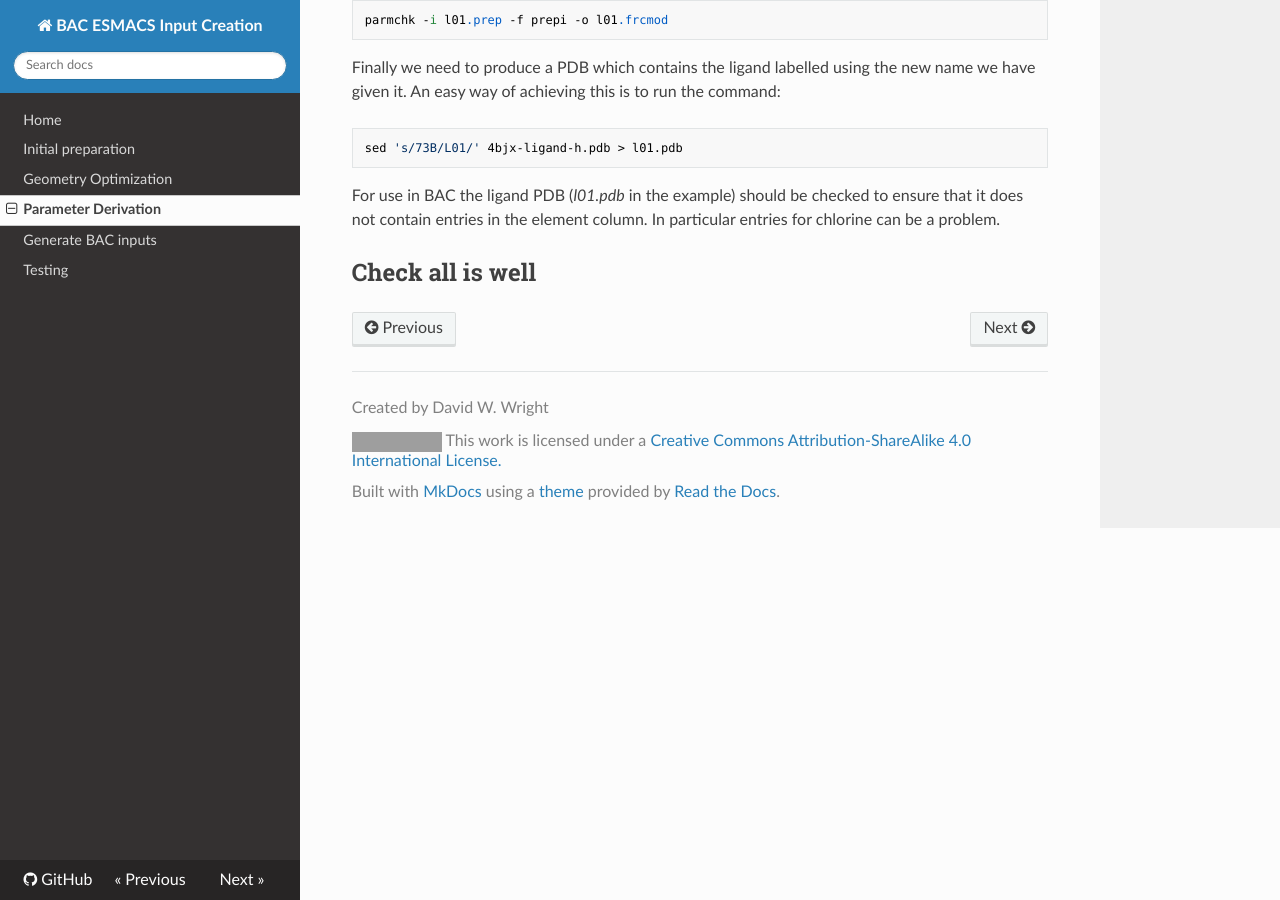
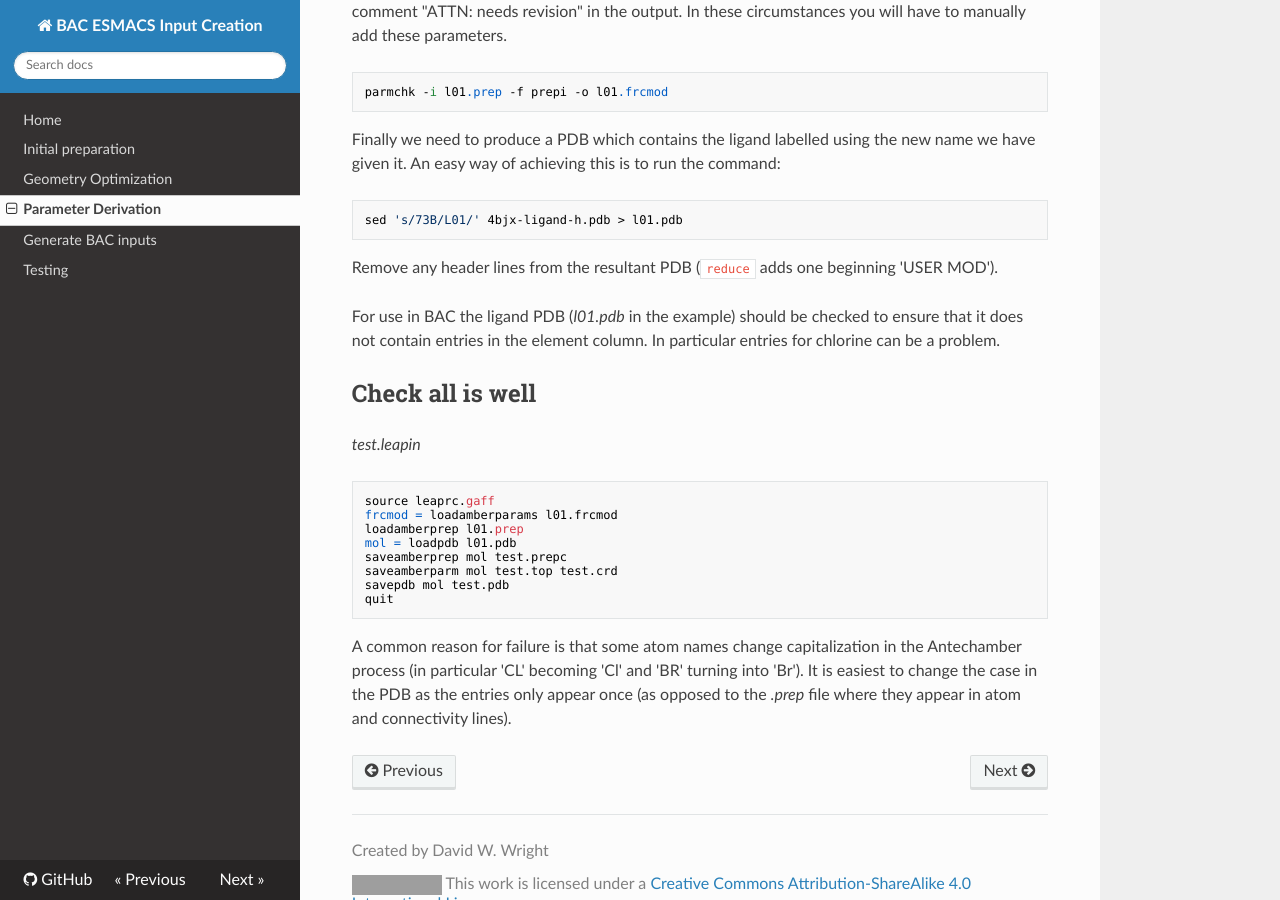
Before and after one commit to UCL-CCS/esmacs-input-creation-docs, an MkDocs documentation site: the page built from docs/parameter_derivation.md, in a window 1280 px wide and 900 px high, scrolled down 966 px. Built offline with MkDocs 1.6.1, drawn with Linux system fonts in a browser that asks for light colours; nearby versions of some CDN libraries; old or Windows-style settings are respelled for this version of MkDocs; some of the changed text lies outside the part shown; grey boxes are pictures that could not be loaded.

Commit message:
tleap test script added

````diff
--- a/docs/parameter_derivation.md
+++ b/docs/parameter_derivation.md
@@ -1,3 +1,4 @@
+Now that the electrostatic potential is known we need to use this to produce a ligand description for incorporation into the Amber force field.
 
 ## RESP fitting
 
@@ -41,7 +42,25 @@ An easy way of achieving this is to run the command:
 sed 's/73B/L01/' 4bjx-ligand-h.pdb > l01.pdb
 ```
 
+Remove any header lines from the resultant PDB (`reduce` adds one beginning 'USER  MOD').
+
 For use in BAC the ligand PDB (*l01.pdb* in the example) should be checked to ensure that it does not contain entries in the element column.
 In particular entries for chlorine can be a problem.
 
 ## Check all is well
+
+*test.leapin*
+
+```
+source leaprc.gaff
+frcmod = loadamberparams l01.frcmod
+loadamberprep l01.prep
+mol = loadpdb l01.pdb
+saveamberprep mol test.prepc
+saveamberparm mol test.top test.crd
+savepdb mol test.pdb
+quit
+```
+
+A common reason for failure is that some atom names change capitalization in the Antechamber process (in particular 'CL' becoming 'Cl' and 'BR' turning into 'Br').
+It is easiest to change the case in the PDB as the entries only appear once (as opposed to the *.prep* file where they appear in atom and connectivity lines).
````
